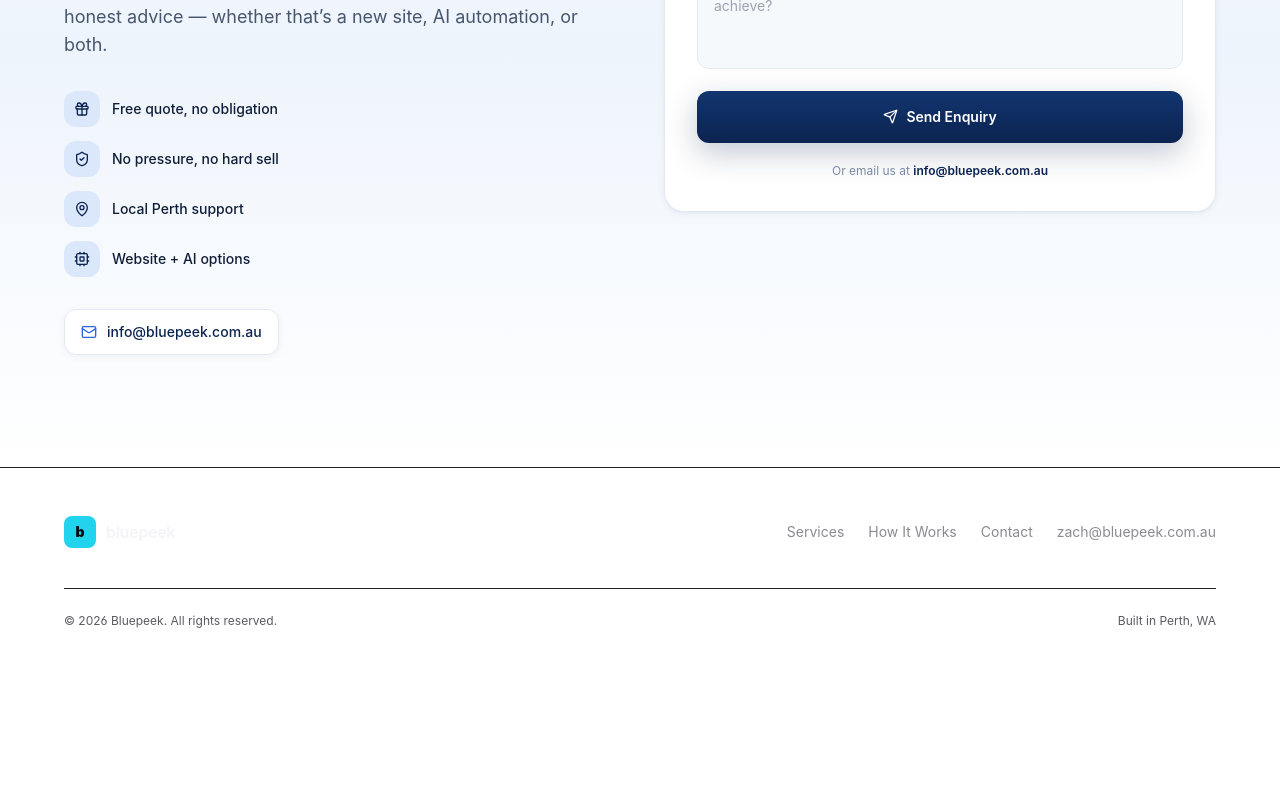
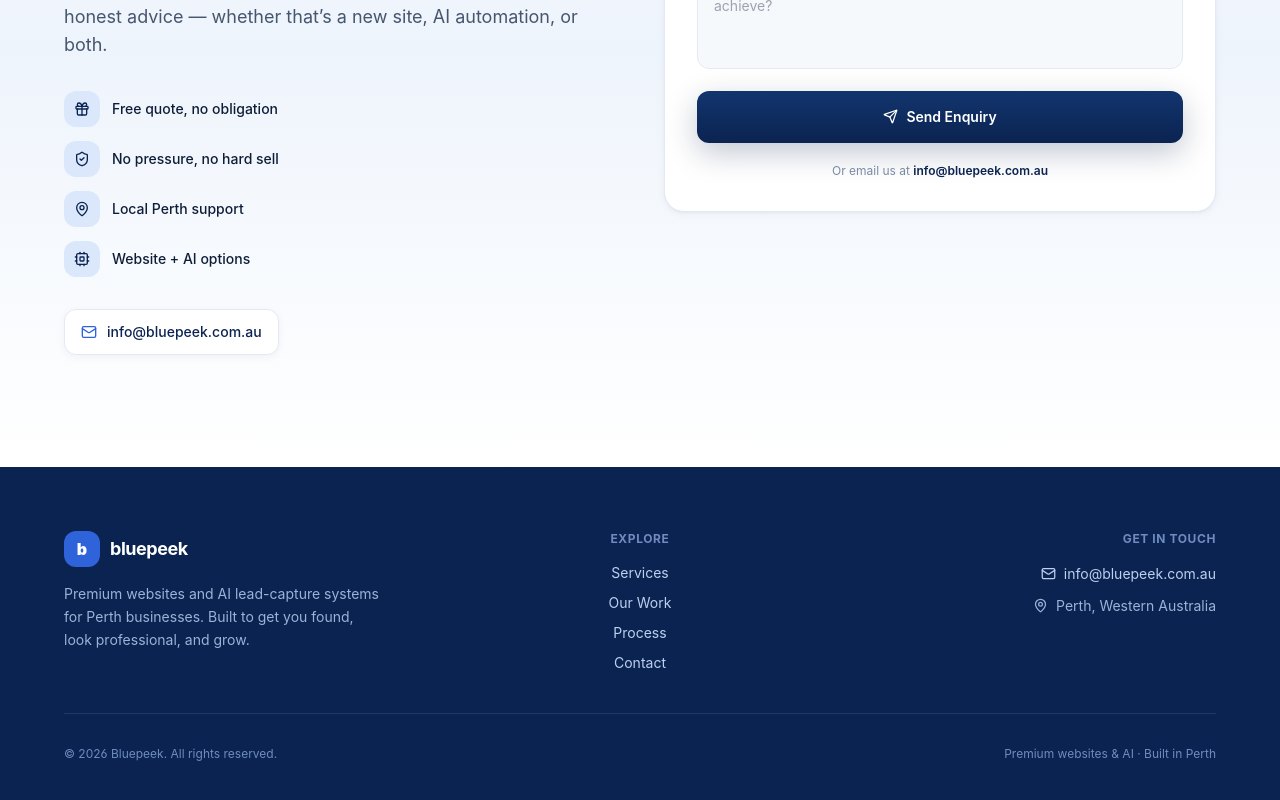
Before and after one commit to zachcolvillez-stack/bluepeek-website, a Next.js app: page / in a window 1280 px wide. Shown: the part 7295-8095 px from the top of the page. Before the commit the page ends 7972 px from the top, so only its background shows below. Built offline with nearby package versions, Linux system fonts and the light colour scheme.

Commit message:
auto-save: Footer.jsx

```diff
--- a/components/Footer.jsx
+++ b/components/Footer.jsx
@@ -1,4 +1,7 @@
 'use client'
+import { Mail, MapPin } from 'lucide-react'
+
+const CONTACT_EMAIL = 'info@bluepeek.com.au'
 
 export default function Footer({ onNavigate }) {
   const handleClick = (e, id) => {
@@ -7,30 +10,48 @@ export default function Footer({ onNavigate }) {
   }
 
   return (
-    <footer className="relative py-12 px-6" style={{ borderTop: '1px solid #1f1f24' }}>
+    <footer className="relative px-6 pt-16 pb-10" style={{ background: '#0b2350' }}>
       <div className="max-w-6xl mx-auto">
-        <div className="flex flex-col md:flex-row items-center justify-between gap-6">
-          <div className="flex items-center gap-2.5">
-            <div className="w-8 h-8 rounded-lg flex items-center justify-center" style={{ background: '#22d3ee' }}>
-              <span className="text-sm font-black" style={{ color: '#0a0a0c' }}>b</span>
+        <div className="grid md:grid-cols-3 gap-10 pb-10" style={{ borderBottom: '1px solid rgba(255,255,255,0.1)' }}>
+          {/* Brand */}
+          <div>
+            <div className="flex items-center gap-2.5 mb-4">
+              <div className="w-9 h-9 rounded-xl flex items-center justify-center" style={{ background: '#2f63d9' }}>
+                <span className="text-base font-black text-white">b</span>
+              </div>
+              <span className="font-bold text-lg tracking-tight text-white">bluepeek</span>
             </div>
-            <span className="font-bold tracking-tight" style={{ color: '#f5f5f7' }}>bluepeek</span>
+            <p className="text-sm leading-relaxed max-w-xs" style={{ color: '#9bb3d9' }}>
+              Premium websites and AI lead-capture systems for Perth businesses. Built to get you found, look professional, and grow.
+            </p>
           </div>
 
-          <div className="flex items-center gap-6 text-sm" style={{ color: '#8a8a93' }}>
-            <a href="#services"     onClick={(e) => handleClick(e, 'services')}     className="transition-colors hover:text-white">Services</a>
-            <a href="#how-it-works" onClick={(e) => handleClick(e, 'how-it-works')} className="transition-colors hover:text-white">How It Works</a>
-            <a href="#contact"      onClick={(e) => handleClick(e, 'contact')}      className="transition-colors hover:text-white">Contact</a>
-            <a href="mailto:zach@bluepeek.com.au" className="transition-colors hover:text-white">
-              zach@bluepeek.com.au
+          {/* Links */}
+          <div className="md:text-center">
+            <p className="text-xs font-bold uppercase tracking-wider mb-4" style={{ color: '#6f8bc0' }}>Explore</p>
+            <div className="flex flex-col gap-2.5 text-sm">
+              <a href="#services"     onClick={(e) => handleClick(e, 'services')}     className="transition-colors hover:text-white" style={{ color: '#bcd0f0' }}>Services</a>
+              <a href="#work"         onClick={(e) => handleClick(e, 'work')}         className="transition-colors hover:text-white" style={{ color: '#bcd0f0' }}>Our Work</a>
+              <a href="#how-it-works" onClick={(e) => handleClick(e, 'how-it-works')} className="transition-colors hover:text-white" style={{ color: '#bcd0f0' }}>Process</a>
+              <a href="#contact"      onClick={(e) => handleClick(e, 'contact')}      className="transition-colors hover:text-white" style={{ color: '#bcd0f0' }}>Contact</a>
+            </div>
+          </div>
+
+          {/* Contact */}
+          <div className="md:text-right">
+            <p className="text-xs font-bold uppercase tracking-wider mb-4" style={{ color: '#6f8bc0' }}>Get in touch</p>
+            <a href={`mailto:${CONTACT_EMAIL}`} className="inline-flex items-center gap-2 text-sm transition-colors hover:text-white mb-3" style={{ color: '#bcd0f0' }}>
+              <Mail size={15} /> {CONTACT_EMAIL}
             </a>
+            <p className="flex items-center md:justify-end gap-2 text-sm" style={{ color: '#9bb3d9' }}>
+              <MapPin size={15} /> Perth, Western Australia
+            </p>
           </div>
         </div>
 
-        <div className="flex flex-col md:flex-row items-center justify-between gap-2 mt-10 pt-6"
-          style={{ borderTop: '1px solid #1f1f24' }}>
-          <p className="text-xs" style={{ color: '#5a5a62' }}>© {new Date().getFullYear()} Bluepeek. All rights reserved.</p>
-          <p className="text-xs" style={{ color: '#5a5a62' }}>Built in Perth, WA</p>
+        <div className="flex flex-col md:flex-row items-center justify-between gap-2 mt-8">
+          <p className="text-xs" style={{ color: '#6f8bc0' }}>© {new Date().getFullYear()} Bluepeek. All rights reserved.</p>
+          <p className="text-xs" style={{ color: '#6f8bc0' }}>Premium websites & AI · Built in Perth</p>
         </div>
       </div>
     </footer>
```
